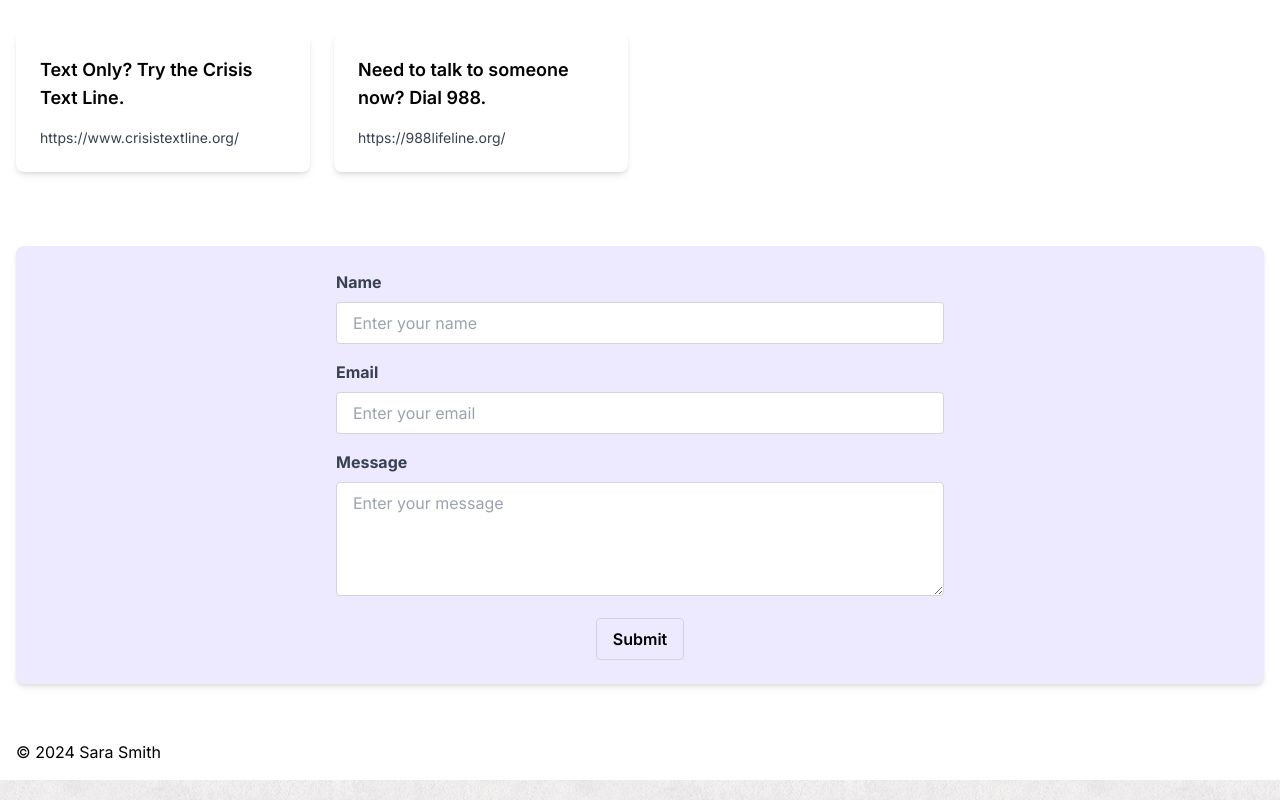
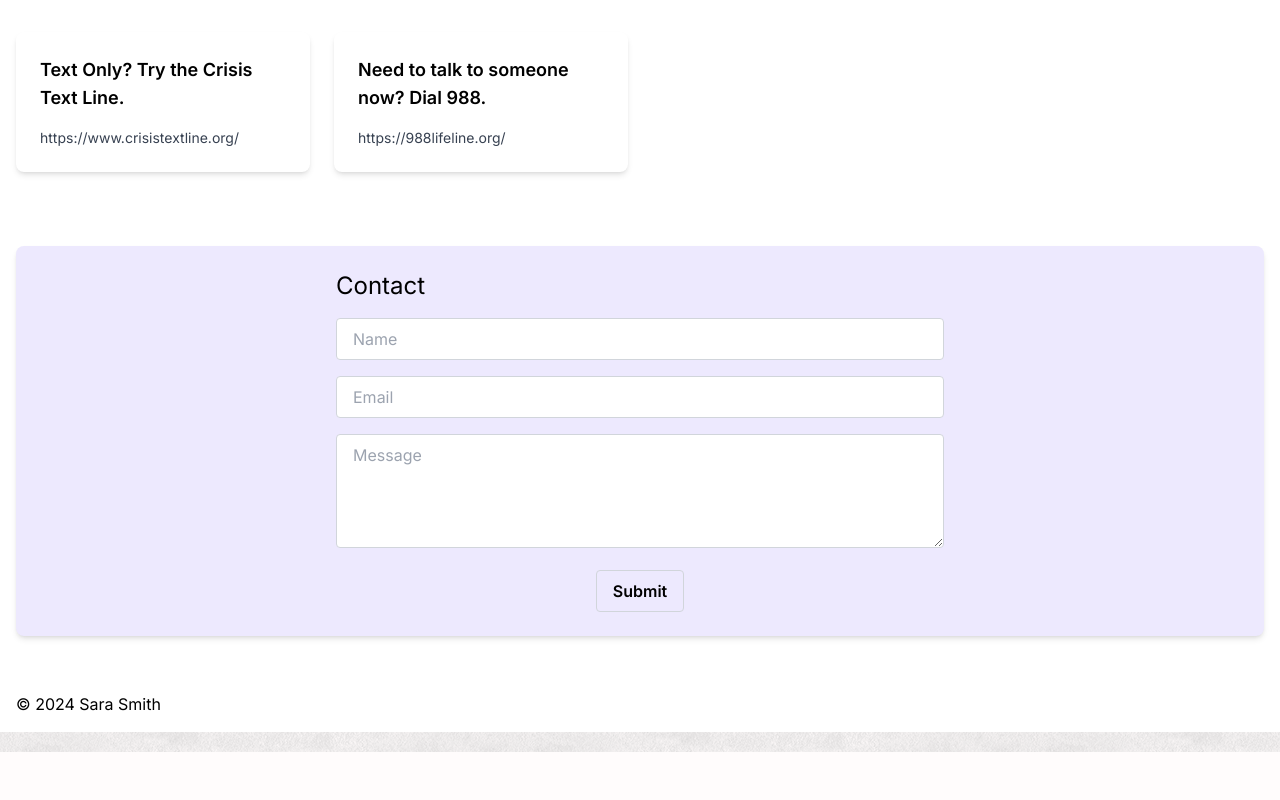
Before and after one commit to the-rabblerouser/booksbysara, a Next.js app: page / in a window 1280 px wide. Shown: the part 2130-2930 px from the top of the page. After the commit the page ends 2882 px from the top, so only its background shows below. Built offline with nearby package versions, Linux system fonts and the light colour scheme.

Commit message:
update contact form

```diff
--- a/app/components/contact/index.js
+++ b/app/components/contact/index.js
@@ -6,44 +6,30 @@ const Contact = () => {
 			<div className='mx-auto mt-[50px] px-4 h-fit'>
 				<div className='flex justify-center items-center w-full mx-auto px-4 rounded-lg overflow-hidden shadow-md p-6 mt-[50px] bg-violet-100'>
 					<form className='md:w-6/12 w-11/12'>
+						<h1 className='text-2xl mb-4'>Contact</h1>
 						<div className='mb-4'>
-							<label
-								htmlFor='name'
-								className='block text-gray-700 font-bold mb-2'>
-								Name
-							</label>
 							<input
 								type='text'
 								id='name'
 								name='name'
-								placeholder='Enter your name'
+								placeholder='Name'
 								className='w-full border border-gray-300 rounded px-4 py-2 focus:outline-none focus:border-blue-500'
 							/>
 						</div>
 						<div className='mb-4'>
-							<label
-								htmlFor='email'
-								className='block text-gray-700 font-bold mb-2'>
-								Email
-							</label>
 							<input
 								type='email'
 								id='email'
 								name='email'
-								placeholder='Enter your email'
+								placeholder='Email'
 								className='w-full border border-gray-300 rounded px-4 py-2 focus:outline-none focus:border-blue-500'
 							/>
 						</div>
 						<div className='mb-4'>
-							<label
-								htmlFor='message'
-								className='block text-gray-700 font-bold mb-2'>
-								Message
-							</label>
 							<textarea
 								id='message'
 								name='message'
-								placeholder='Enter your message'
+								placeholder='Message'
 								rows='4'
 								className='w-full border border-gray-300 rounded px-4 py-2 focus:outline-none focus:border-blue-500'></textarea>
 						</div>
```
